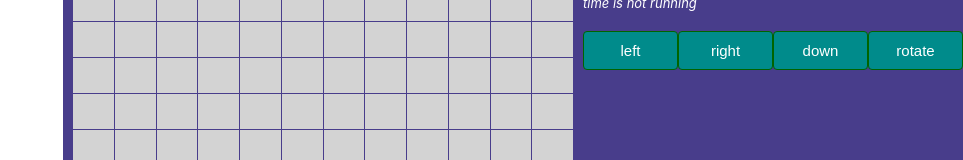
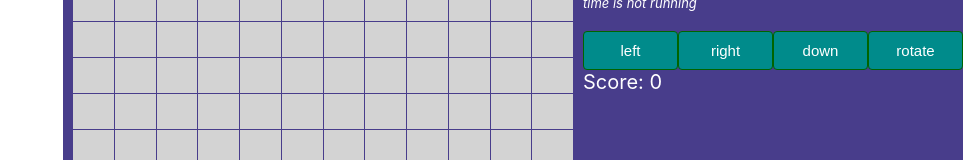
Before and after one commit to DumitritaCebanu/tetris_vsp, a React (Create React App) app: page / in a window 1280 px wide. Shown: the part 198-358 px from the top of the page, without its empty margins (317-1280 px from the left). Built offline with nearby package versions, Linux system fonts and the light colour scheme.

Commit message:
14: When the row is completed the score is increased

```diff
--- a/src/App.css
+++ b/src/App.css
@@ -28,6 +28,11 @@
     color: white;
     font-size: 13px;
     font-style: italic;
+}
+.text-score{
+    color: white;
+    font-size: 20px;
+    font-style:normal;
 }
 
 .button{
--- a/src/App.js
+++ b/src/App.js
@@ -12,20 +12,25 @@ function App() {
 
     const [speed, setSpeed] = useState(1000);
 
-    const  [updateBoard, board, moveRight, moveLeft, moveDown, rotate, initializePlayer, gameOver] = useBoard();
+    const  [updateBoard, board, moveRight, moveLeft, moveDown, rotate, initializePlayer, gameOver, score] = useBoard();
 
     const onTick = useCallback(() => {
         console.log("tic tic");
         updateBoard();
-    }, [board]);
+    }, [gameOver]);
 
     const { isRunning, startTime, stopTime} = useGameTime({ onTick, speed });
 
     useEffect( () => {
         if(gameOver && isRunning){
             stopTime();
+            setSpeed(1000);
         }
     },[gameOver])
+
+    useEffect(() => {
+        setSpeed((prev) => 0.9 * prev);
+    }, [score])
 
     return (
         <GameContainer>
@@ -46,6 +51,7 @@ function App() {
                     <button className="button1" onClick={moveRight}>right</button>
                     <button className="button1" onClick={moveDown}>down</button>
                     <button className="button1" onClick={rotate}>rotate</button>
+                    <span className="text-score"> Score: {score} </span>
                </div>
             </RightPanel>
         </GameContainer>
--- a/src/hooks/useBoard.js
+++ b/src/hooks/useBoard.js
@@ -4,7 +4,7 @@ import {DIRECTION, getEmptyBoard, getOppositeDirection} from "../utils/utils";
 
 export const useBoard = () => {
     const [board, setBoard] = useState(getEmptyBoard());
-
+    const [score, setScore] = useState(0);
     const player = useRef(new ActiveTetro());
     const isFirstRender = useRef(true);
    // if(isFirstRender.current === true){
@@ -22,6 +22,7 @@ export const useBoard = () => {
             player.current.drawOn(freshBoard);
             setBoard([...freshBoard]);
             setGameOver(false);
+            setScore(0);
         }
     }
     useEffect(() => {
@@ -76,6 +77,7 @@ export const useBoard = () => {
         if(isCollided && player.current.currentPos.row === 0){
             player.current.drawOn(board);
             setGameOver(true);
+            console.log("game over!!!");
            //setBoard(getEmptyBoard());
             return;
         }
@@ -92,6 +94,7 @@ export const useBoard = () => {
                 }
                 if(isLineComplete){
                     linesToErase.push(i);
+                    setScore((prev) => prev + 1);
                 }
             }
             eraseLine(linesToErase, board);
@@ -104,7 +107,7 @@ export const useBoard = () => {
 
     function eraseLine(linesToErase, board){
         for(let i = 0; i < linesToErase.length; i++){
-           let lineIndex = linesToErase[i] - i;
+           let lineIndex = linesToErase[i];
            for(let k = lineIndex; k >= 0; k--){
                 for(let m = 0; m < 12; m++){
                     board[k][m] = board[k - 1][m];
@@ -113,5 +116,5 @@ export const useBoard = () => {
         }
     }
 
-    return [updateBoard, board, moveRight, moveLeft, moveDown, rotate, initializePlayer, gameOver];
+    return [updateBoard, board, moveRight, moveLeft, moveDown, rotate, initializePlayer, gameOver, score];
 };
--- a/src/tetrominos/tetrominos.js
+++ b/src/tetrominos/tetrominos.js
@@ -63,8 +63,9 @@ export const TETROMINOS = {
 
 
 export const randomTetromino = () => {
-    const tetrominos = 'IJLOSTZ';
-    const randTetromino =
-        tetrominos[Math.floor(Math.random() * tetrominos.length)];
+    //const tetrominos = 'IJLOSTZ';
+    //const randTetromino =
+        //tetrominos[Math.floor(Math.random() * tetrominos.length)];
+   const randTetromino = "O";
     return TETROMINOS[randTetromino];
 };
--- a/src/utils/utils.js
+++ b/src/utils/utils.js
@@ -1,4 +1,4 @@
-export const emptyBoard = [
+const emptyBoard = [
     [null, null, null, null, null, null, null, null, null, null, null, null],
     [null, null, null, null, null, null, null, null, null, null, null, null],
     [null, null, null, null, null, null, null, null, null, null, null, null],
```
